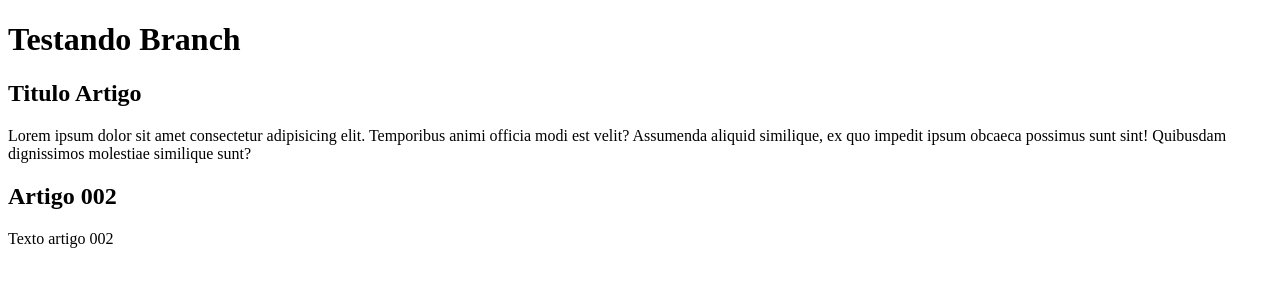
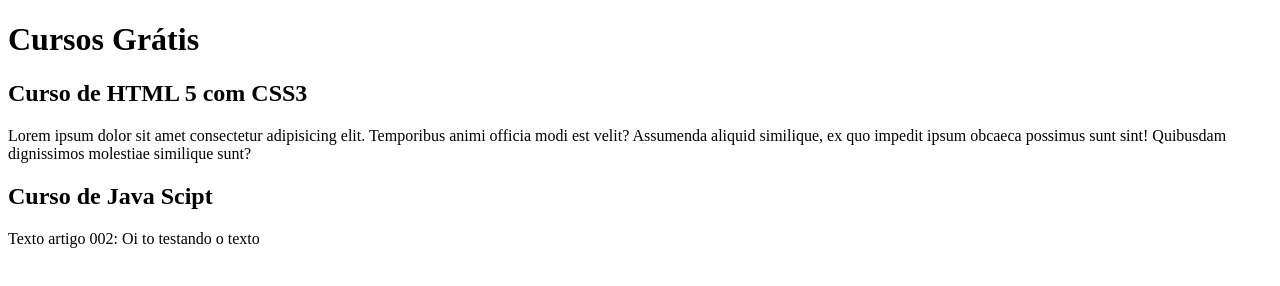
Before and after one commit to Beltrames/Reposit-rio-Teste-branch, a plain HTML site: page index.html in a window 1280 px wide. Drawn offline with Linux system fonts and the light colour scheme.

Commit message:
Comcei a escrever o conteudo

```diff
--- a/index.html
+++ b/index.html
@@ -10,19 +10,19 @@
     <main>
         <header>
 
-            <h1>Testando Branch</h1>
+            <h1>Cursos Grátis</h1>
         </header>
 
         <article>
-            <h2>Titulo Artigo</h2>
+            <h2>Curso de HTML 5 com CSS3</h2>
             <p>Lorem ipsum dolor sit amet consectetur adipisicing elit. Temporibus animi officia modi est velit? Assumenda aliquid similique, ex quo impedit ipsum obcaeca
                 possimus sunt sint! Quibusdam dignissimos molestiae
                 similique sunt?</p>
         </article>
 
         <article>
-            <h2>Artigo 002</h2>
-            <p>Texto artigo 002</p>
+            <h2>Curso de Java Scipt</h2>
+            <p>Texto artigo 002: Oi to testando o texto</p>
         </article>
 
     </main>
```
